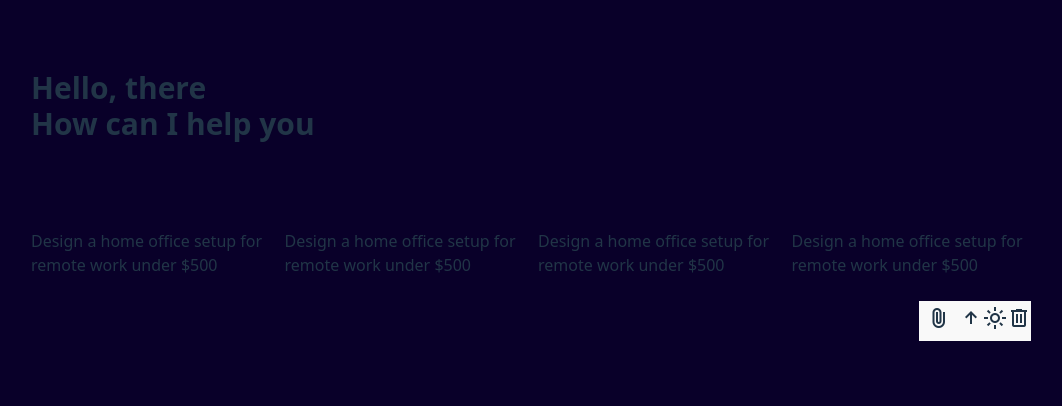
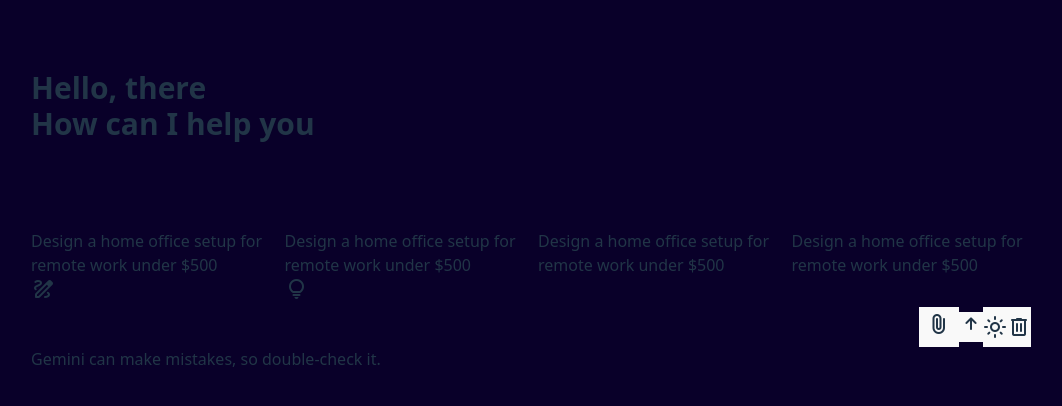
Before and after one commit to FrankTopzy/Weather-Typescript, a React (Vite) app: page / in a window 1280 px wide. Shown: the top 406 px of the page, without its empty margins (109-1171 px from the left). Built offline with nearby package versions, Linux system fonts and the light colour scheme.

Commit message:
Completed the HTML for the gemini project

```diff
--- a/index.html
+++ b/index.html
@@ -4,7 +4,7 @@
     <meta charset="UTF-8" />
     <link rel="icon" type="image/svg+xml" href="/vite.svg" />
     <meta name="viewport" content="width=device-width, initial-scale=1.0" />
-    <link rel="stylesheet" href="https://fonts.googleapis.com/css2?family=Material+Symbols+Outlined:opsz,wght,FILL,GRAD@24,400,0,0" />
+    <link rel="stylesheet" href="https://fonts.googleapis.com/css2?family=Material+Symbols+Rounded:opsz,wght,FILL,GRAD@24,400,0,0" />
     <title>Vite + React + TS</title>
   </head>
   <body>
--- a/src/GeminiAI/Gemini.tsx
+++ b/src/GeminiAI/Gemini.tsx
@@ -2,49 +2,59 @@
 
 function Gemini() {
   return (
-    <div className="max-w-[1000px] py-[70px] mx-auto">
+    <div className="container max-w-[1000px] py-[70px] mx-auto">
+      {/* App Header */}
       <header className="app-header">
         <h1 className="heading text-3xl font-semibold">Hello, there</h1>
         <h2 className="sub-heading text-3xl font-semibold">How can I help you</h2>
       </header>
 
-      <div className="flex gap-3.5 mt-[87px]">
-        <div>
-          <p>Design a home office setup for remote work under $500</p>
+      {/* Suggestions List */}
+      <ul className="suggestions flex gap-3.5 mt-[87px]">
+        <li className="suggestions_item">
+          <p className="text">Design a home office setup for remote work under $500</p>
+
+          <span className="material-symbols-rounded">draw</span>
+        </li>
+
+        <li className="suggestions_item">
+          <p className="text">Design a home office setup for remote work under $500</p>
+
+          <span className="material-symbols-rounded">lightbulb</span>
+        </li>
+
+        <li className="suggestions_item">
+          <p className="text">Design a home office setup for remote work under $500</p>
 
           <button type="button"><img src="" alt="" /></button>
-        </div>
+        </li>
 
-        <div>
-          <p>Design a home office setup for remote work under $500</p>
+        <li className="suggestions_item">
+          <p className="text">Design a home office setup for remote work under $500</p>
 
           <button type="button"><img src="" alt="" /></button>
-        </div>
+        </li>
+      </ul>
 
-        <div>
-          <p>Design a home office setup for remote work under $500</p>
+      {/* Prompt Container */}
+      <div className="prompt-container">
+        <div className="prompt-wrapper">
+          <form className="prompt_form flex">
+            <div className="flex-1 flex">
+              <input type="text" className="prompt_input flex-1"/>
 
-          <button type="button"><img src="" alt="" /></button>
-        </div>
-
-        <div>
-          <p>Design a home office setup for remote work under $500</p>
-
-          <button type="button"><img src="" alt="" /></button>
+              <div className="prompt_actions">
+                <button className="w-[40px] h-[40px]"><span className="material-symbols-rounded">attach_file</span></button>
+                <button><span className="material-symbols-rounded">arrow_upward_alt</span></button>
               </div>
             </div>
 
-      <div>
-        <form className="flex">
-          <div className="flex-1 flex">
-            <input type="text" className="flex-1"/>
-            <button className="w-[40px] h-[40px]"><span className="material-symbols-outlined">attach_file</span></button>
-            <button><span className="material-symbols-outlined">arrow_upward_alt</span></button>
+            <button className="material-symbols-rounded">light_mode</button>
+            <button className="material-symbols-rounded">delete</button>
+          </form>
         </div>
 
-          <button><span className="material-symbols-outlined">light_mode</span></button>
-          <button><span className="material-symbols-outlined">delete</span></button>
-        </form>
+        <p className="disclaimer-text">Gemini can make mistakes, so double-check it.</p>
       </div>
     </div>
   )
```
Also changed, not shown: src/GeminiAI/Gemini.module.css (added). Lines whose indentation alone changed are shown as unchanged.
